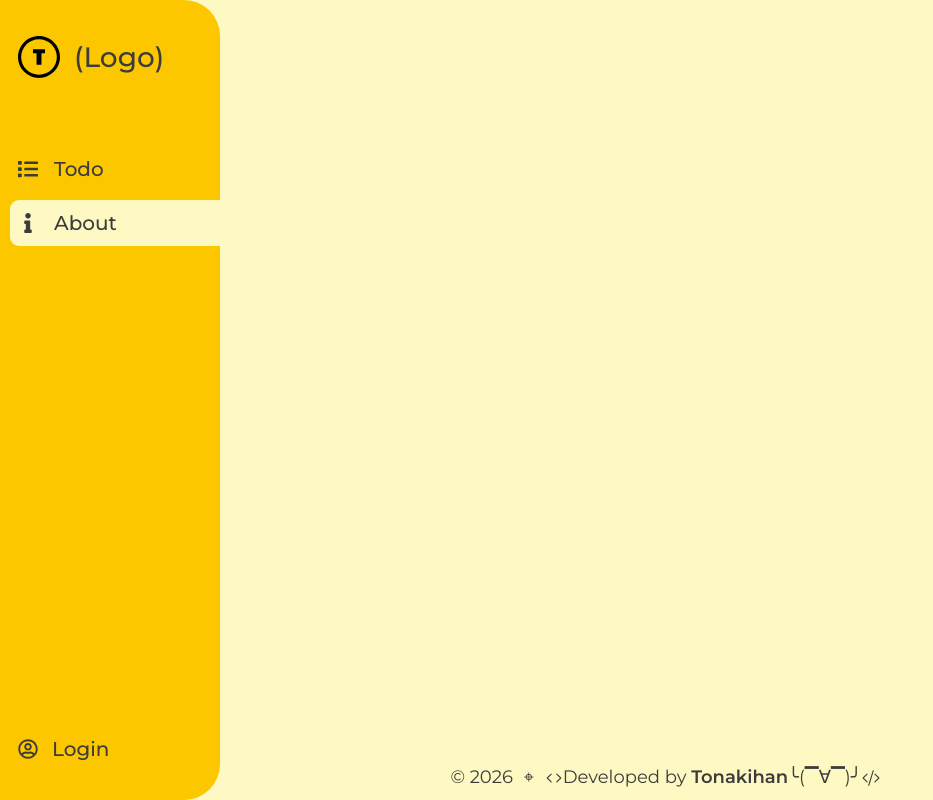
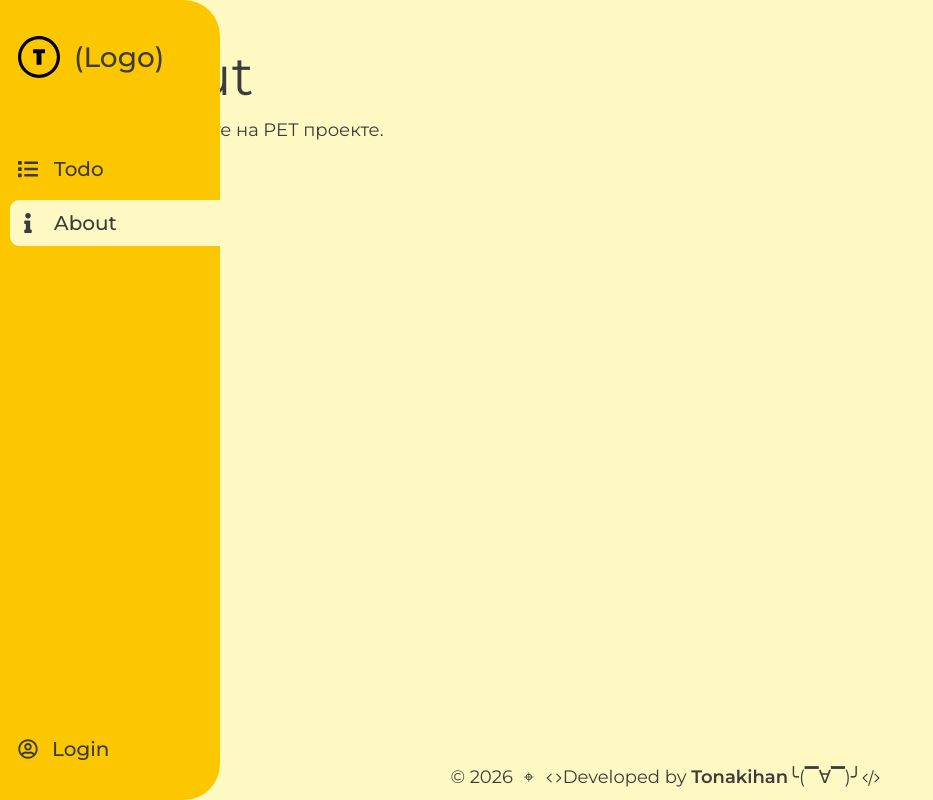
Before and after one commit to tonakihan/test-TODO-client, a React (Vite) app: page /about in a window 1280 px wide. Shown: the whole page, without its empty margins (0-933 px from the left). Built offline with nearby package versions, Linux system fonts and the light colour scheme.

Commit message:
Minor update page: About

```diff
--- a/src/pages/AboutPage/index.tsx
+++ b/src/pages/AboutPage/index.tsx
@@ -1,7 +1,10 @@
 function AboutPage() {
   return (
     <>
-      <p>About...</p>
+      <h1>About</h1>
+      <section>
+        <p>Вы пребываете на PET проекте. </p>
+      </section>
     </>
   );
 }
```
